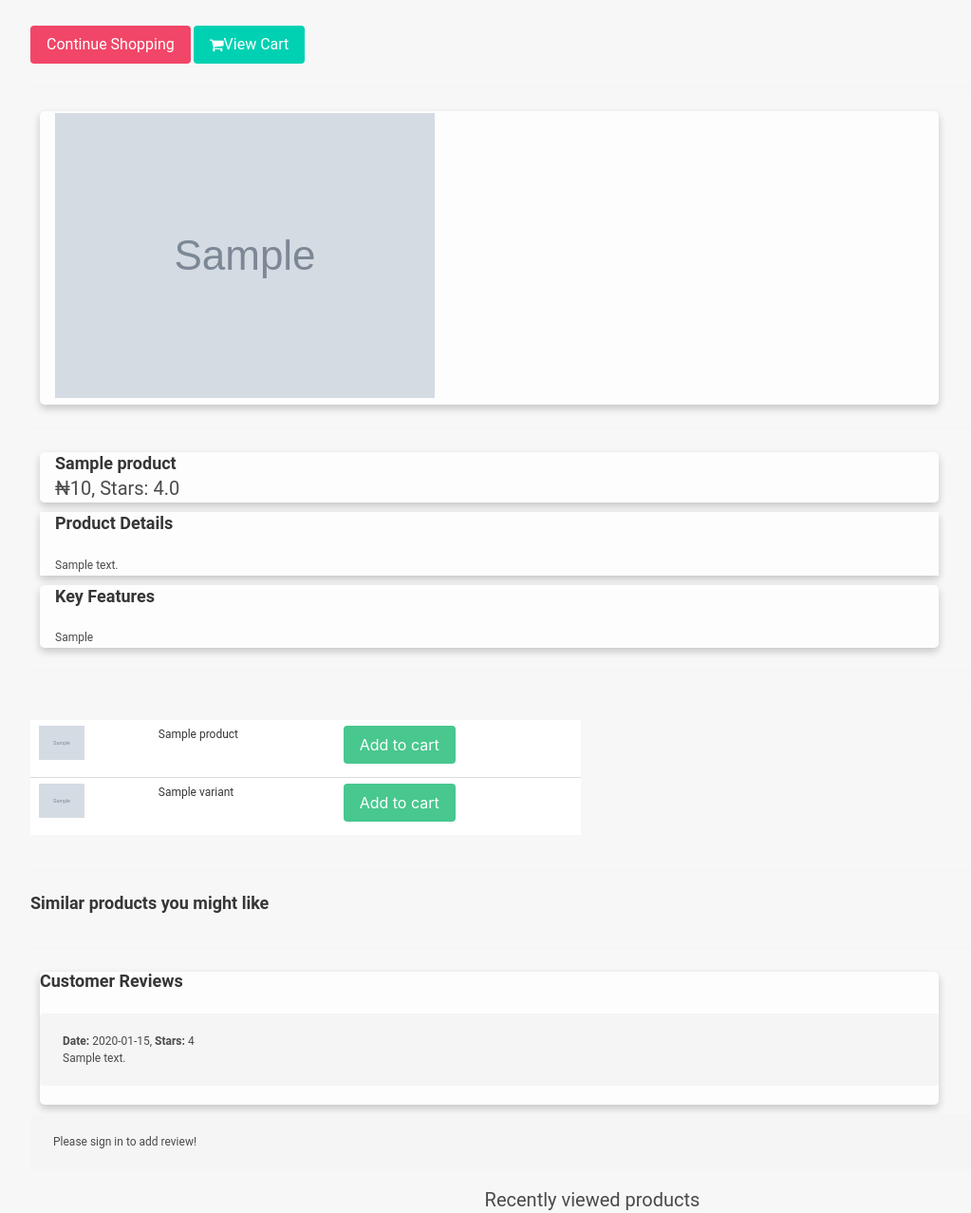
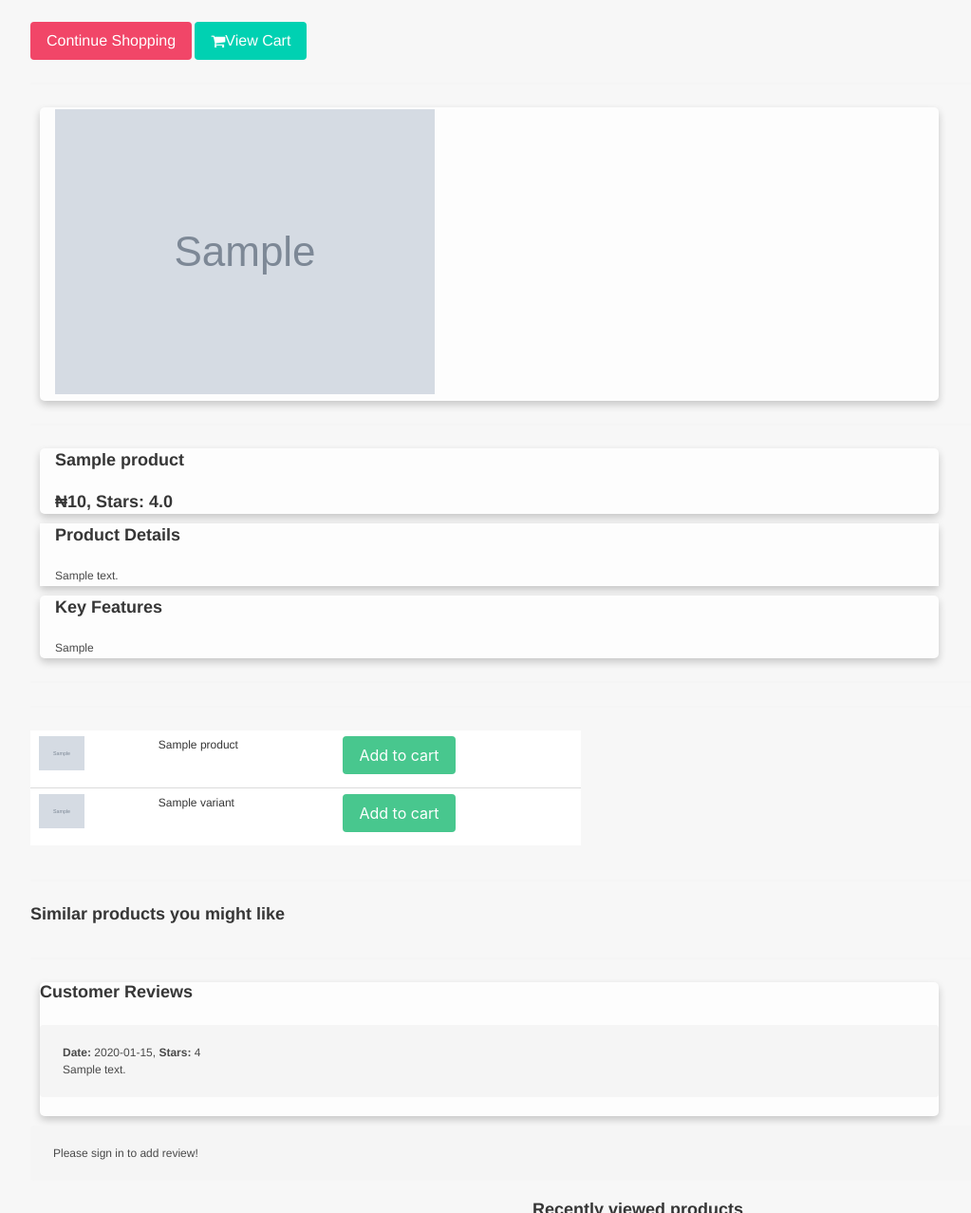
Before and after one commit to mybloomwork/bloom, a Django app: template apps/store/templates/product_detail.html in a window 1280 px wide; the page is wider, and only the part inside the window is pictured. Shown: the part 510-1787 px from the top of that part at 95% size, without its empty margins (16-1039 px from the left). Run offline with Django 3.2, Linux system fonts and the light colour scheme; the template is opened without the code that fills it: most values are stand-ins (such as "Sample title", 1, 10 or a date in 2020); grey boxes marked "Sample" are stand-in pictures; some libraries are stand-ins or nearby versions.

Commit message:
Update product_detail.html

```diff
--- a/apps/store/templates/product_detail.html
+++ b/apps/store/templates/product_detail.html
@@ -16,9 +16,10 @@
 
 <style>
     body {
-        font-family: "Roboto", sans-serif;
+        font-family: Helvetica Neue,-apple-system,BlinkMacSystemFont,Segoe UI,Roboto,Oxygen,Ubuntu,Cantarell,Fira Sans,Droid Sans,sans-serif;
         font-size: 12px;
         font-style:  normal;
+        font-color: dark;
         background-color: #f7f7f7;
     }
 
@@ -87,6 +88,11 @@
     box-sizing: border-box;
     box-shadow: 0 16px 48px #85adad;
     text-align: justify;
+}
+
+.control {
+margin: -10px;
+
 }
 
 .title{
@@ -204,7 +210,7 @@
         <div class="reviews-wrapper">
          <div class="container">
         <h1 class="title">{{ product.title }}</h1>
-        <h2 class="subtitle">₦{{ product.price|intcomma }}, Stars: {% if product.get_rating == 0 %}No ratings yet{% else %}{{ product.get_rating|floatformat:1 }}{% endif %}</h2>
+        <h2 class="title">₦{{ product.price|intcomma }}, Stars: {% if product.get_rating == 0 %}No ratings yet{% else %}{{ product.get_rating|floatformat:1 }}{% endif %}</h2>
               </div>
         </div>
 
@@ -382,7 +388,7 @@
         </div>
     </div>
 
- <h2 class="subtitle has-text-centered">Recently viewed products</h2>
+ <h2 class="title has-text-centered">Recently viewed products</h2>
 
     {% with recently_viewed_products as list_products %}
         {% include 'parts/product_list.html' %}
```
